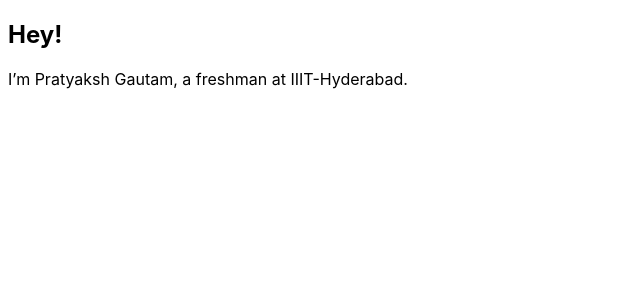
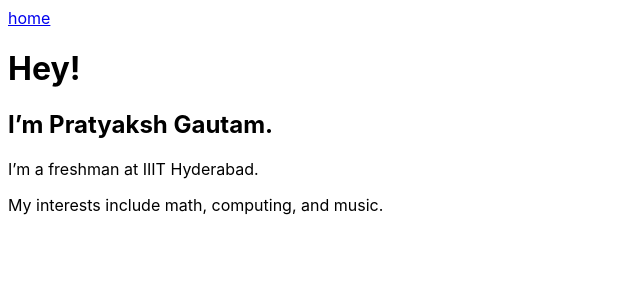
Before and after one commit to pratyakshgautam/pratyakshgautam.github.io, a Jekyll site: the page built from index.md, in a window 1280 px wide. Shown: the top 300 px of the page, without its empty margins (0-640 px from the left). Built offline with Jekyll 4.4.1, drawn with Linux system fonts in a browser that asks for light colours.

Commit message:
Add navigation bar

```diff
--- /dev/null
+++ b/_data/navigation.yml
@@ -0,0 +1,2 @@
+- name: home
+  link: /index.html
--- /dev/null
+++ b/_includes/navigation.html
@@ -0,0 +1,14 @@
+<nav>
+	{% for item in site.data.navigation %}
+		<a href="{{ item.link }}"
+		   {% if page.url == item.link %}
+			   class="current"
+		   {% endif %}>
+	   {{ item.name }}
+	</a>
+	{% endfor %}
+</nav>
+
+<!--
+vim: set ft=liquid:
+-->
--- a/_layouts/default.html
+++ b/_layouts/default.html
@@ -12,8 +12,14 @@
 
 	<body>
 
+		{% include navigation.html %}
+
 		{{ content }}
 
 	</body>
 
 </html>
+
+<!--
+	vim: set ft=liquid:
+-->
--- a/index.md
+++ b/index.md
@@ -3,5 +3,8 @@ layout: default
 title: "Pratyaksh Gautam"
 ---
 
-## Hey!
-I'm Pratyaksh Gautam, a freshman at IIIT-Hyderabad.
+# Hey!
+## I'm Pratyaksh Gautam.
+I'm a freshman at IIIT Hyderabad.
+
+My interests include math, computing, and music.
```
Also changed, not shown: 2 other files. Lines whose indentation alone changed are shown as unchanged.
